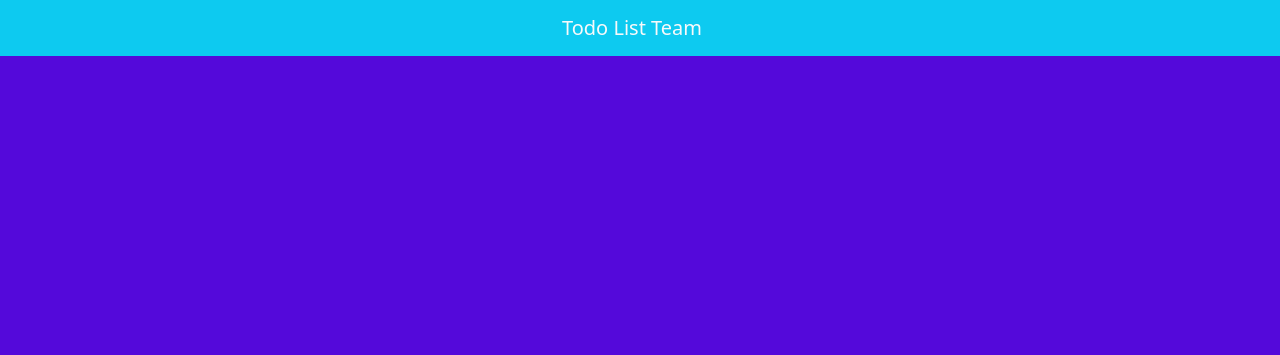
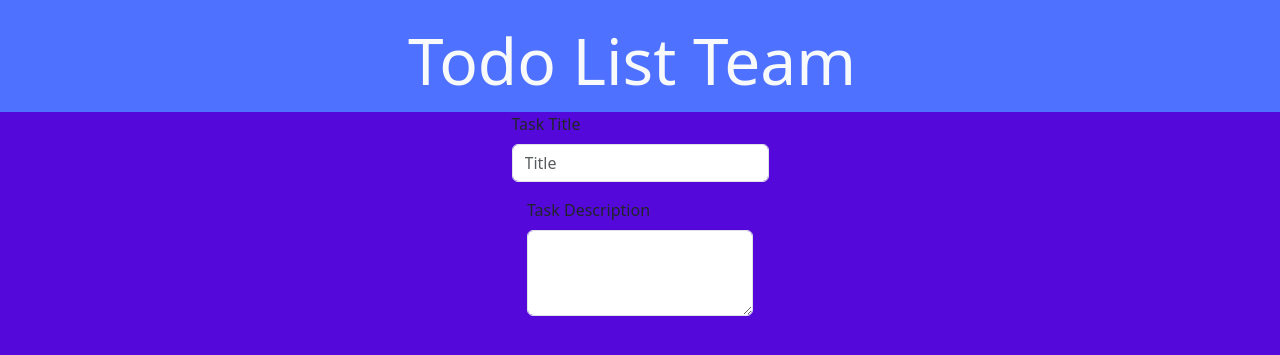
Before and after one commit to hectop4/todolist-team, a Flask app: page / in a window 1280 px wide. Shown: the top 355 px of the page. Run offline with Flask 3, Linux system fonts and the light colour scheme.

Commit message:
Fixing colors

```diff
--- a/static/style.css
+++ b/static/style.css
@@ -1,3 +1,16 @@
 body {
   background-color: #5409da;
 }
+
+.navbar {
+  background-color: #4e71ff;
+  height: 7rem;
+}
+
+.navbar a {
+  font-size: 4rem;
+}
+
+input {
+  background-color: red;
+}
--- a/templates/index.html
+++ b/templates/index.html
@@ -20,12 +20,40 @@
       href="{{ url_for('static', filename='style.css') }}"
     />
   </head>
-  <body>
-    <nav class="w-100 navbar bg-info">
-      <div class="container-fluid d-flex justify-content-center">
+  <body class="d-flex flex-column align-items-center justify-content-center">
+    <nav class="w-100 navbar">
+      <div
+        class="container-fluid d-flex justify-content-center d-flex align-items-center"
+      >
         <a class="navbar-brand text-light" href="/"> Todo List Team </a>
       </div>
     </nav>
+
+    <div
+      class="w-75 form-container d-flex flex-column align-items-center justify-content-center"
+    >
+      <div class="mb-3">
+        <label for="exampleFormControlInput1" class="form-label"
+          >Task Title</label
+        >
+        <input
+          type="text"
+          class="form-control"
+          id="exampleFormControlInput1"
+          placeholder="Title"
+        />
+      </div>
+      <div class="mb-3">
+        <label for="exampleFormControlTextarea1" class="form-label"
+          >Task Description</label
+        >
+        <textarea
+          class="form-control"
+          id="exampleFormControlTextarea1"
+          rows="3"
+        ></textarea>
+      </div>
+    </div>
 
     <script
       src="https://cdn.jsdelivr.net/npm/@popperjs/core@2.11.8/dist/umd/popper.min.js"
```
